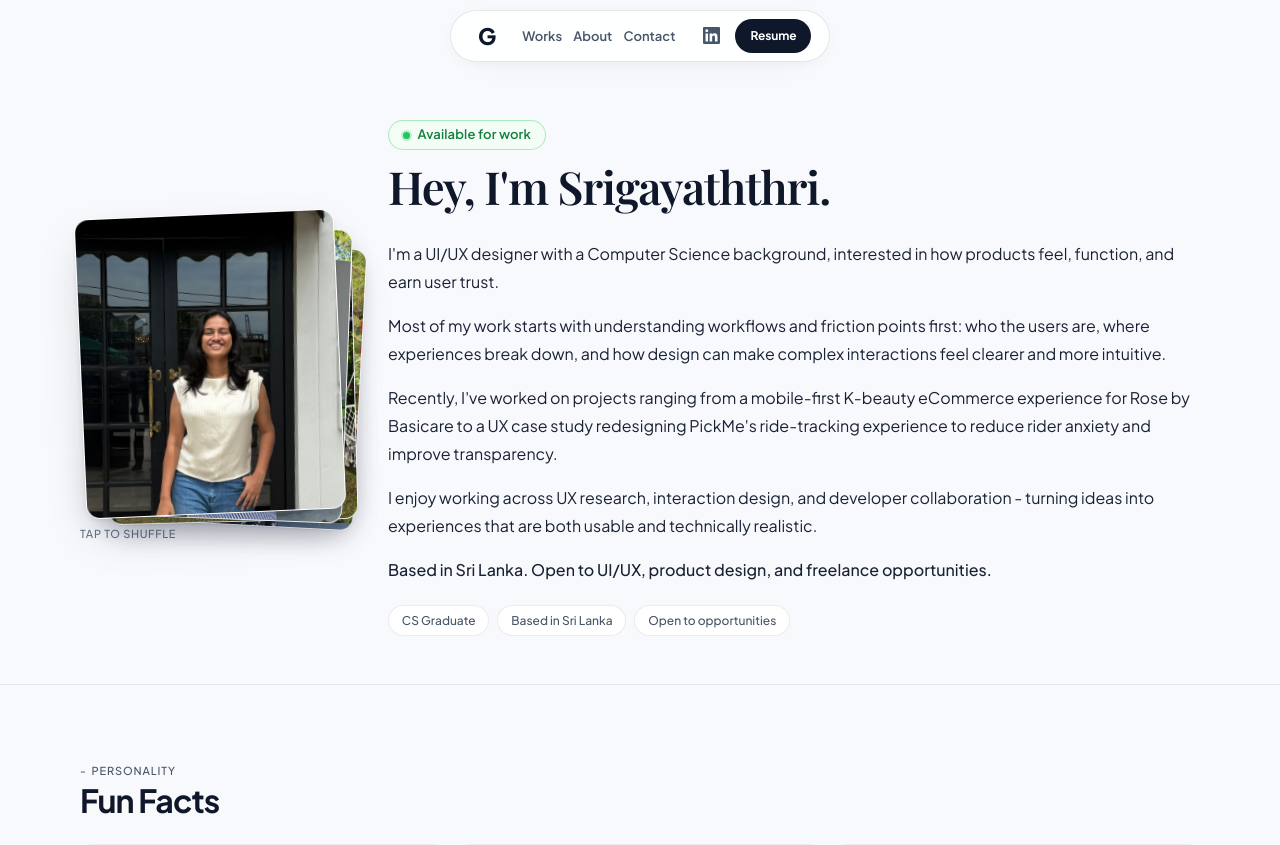
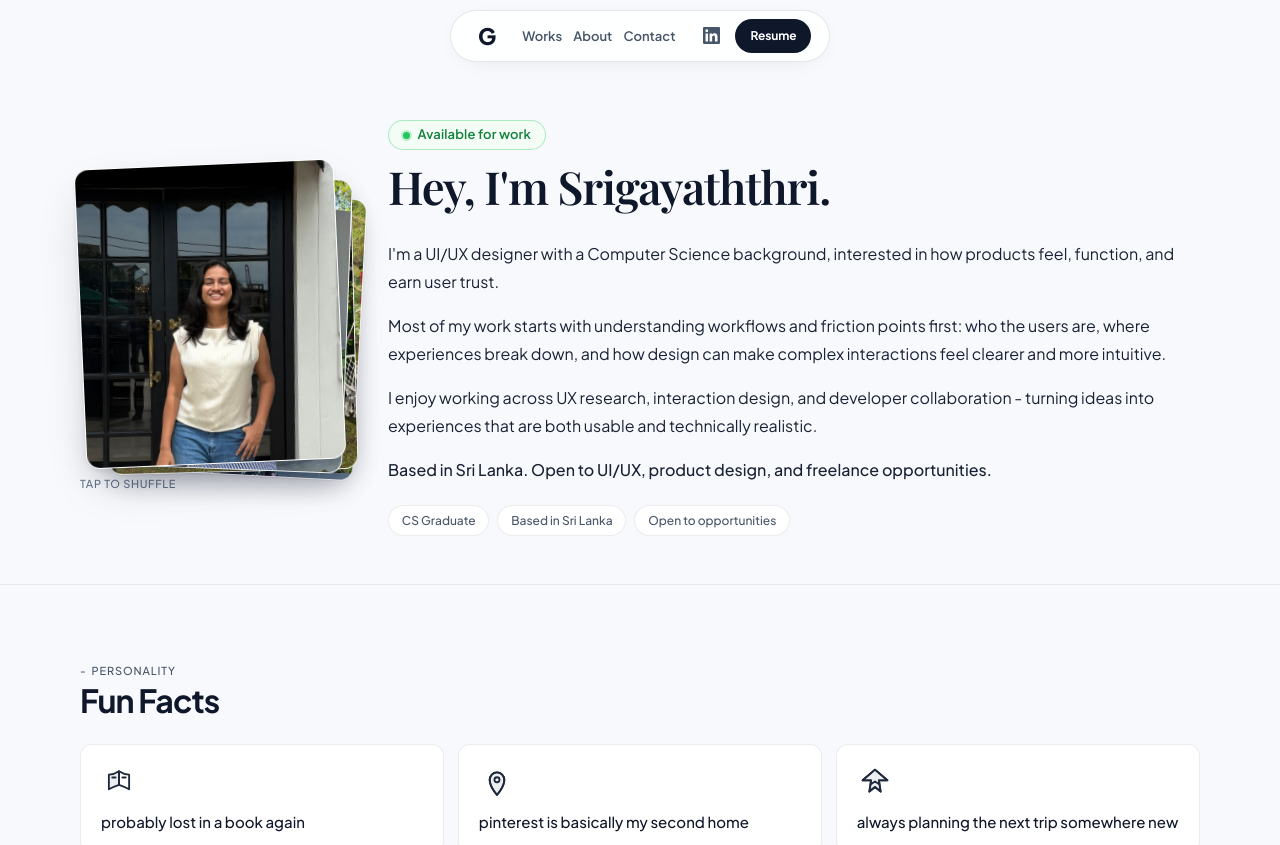
Before and after one commit to Gayaththri/Personal-portfolio, a React (Vite) app: page /about in a window 1280 px wide. Shown: the top 845 px of the page. Built offline with nearby package versions, Linux system fonts and the light colour scheme.

Commit message:
Remove Rose and PickMe paragraph from About intro.

```diff
--- a/src/components/AboutIntro.tsx
+++ b/src/components/AboutIntro.tsx
@@ -47,12 +47,6 @@ export function AboutIntro() {
                 Most of my work starts with understanding workflows and friction points first: who
                 the users are, where experiences break down, and how design can make complex
                 interactions feel clearer and more intuitive.
-              </p>
-              <p>
-                Recently, I&apos;ve worked on projects ranging from a mobile-first K-beauty
-                eCommerce experience for Rose by Basicare to a UX case study redesigning
-                PickMe&apos;s ride-tracking experience to reduce rider anxiety and improve
-                transparency.
               </p>
               <p>
                 I enjoy working across UX research, interaction design, and developer collaboration
```
